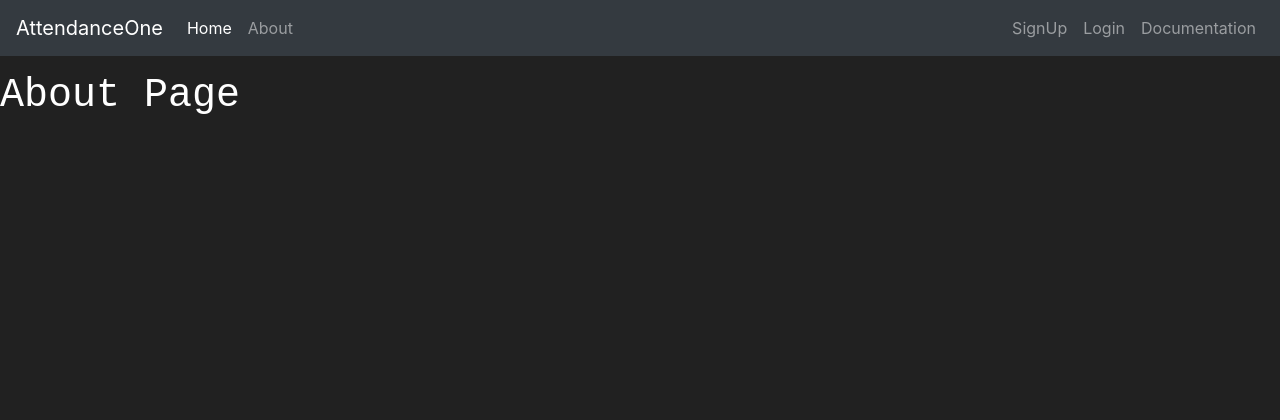
After one commit to siddharthverma-1607/AttendanceOne, a Django app: page /about/ in a window 1280 px wide. The commit adds this page. Shown: the top 420 px of the page. Run offline with Django 3.2, Linux system fonts and the light colour scheme; some libraries are stand-ins or nearby versions.

Commit message:
view updated

```diff
--- /dev/null
+++ b/attendanceOne/main/templates/main/about.html
@@ -0,0 +1,8 @@
+{% extends 'main/base.html' %}
+{% block title %}
+About
+{% endblock %}
+
+{% block content %}
+<h1>About Page</h1>
+{% endblock %}
--- a/attendanceOne/main/templates/main/base.html
+++ b/attendanceOne/main/templates/main/base.html
@@ -74,7 +74,7 @@
 <body>
   <!-- Navigation Bar Starts Here -->
   <nav class="navbar fixed-top navbar-expand-md navbar-dark bg-dark">
-    <a class="navbar-brand" href="#">AttendanceOne</a>
+    <a class="navbar-brand" href="{% url 'home' %}">AttendanceOne</a>
     <button class="navbar-toggler" type="button" data-toggle="collapse" data-target="#navbarNav">
       <span class="navbar-toggler-icon"></span>
     </button>
@@ -83,21 +83,21 @@
     <div class="collapse navbar-collapse" id="navbarNav">
       <ul class="navbar-nav mr-auto">
         <li class="nav-item active">
-          <a class="nav-link" href="#">Home <span class="sr-only">(current)</span></a>
+          <a class="nav-link" href="{% url 'home' %}">Home <span class="sr-only">(current)</span></a>
         </li>
         <li class="nav-item">
-          <a class="nav-link" href="#">About</a>
+          <a class="nav-link" href="{% url 'about' %}">About</a>
         </li>
       </ul>
       <ul class="navbar-nav">
         <li class="nav-item">
-          <a class="nav-link" href="#">SignUp</a>
+          <a class="nav-link" href="{% url 'signup' %}">SignUp</a>
         </li>
         <li class="nav-item">
-          <a class="nav-link" href="#">Login</a>
+          <a class="nav-link" href="{% url 'login' %}">Login</a>
         </li>
         <li class="nav-item">
-          <a class="nav-link" href="#">Documentation</a>
+          <a class="nav-link" href="{% url 'documentation' %}">Documentation</a>
         </li>
       </ul>
     </div>
--- a/attendanceOne/main/urls.py
+++ b/attendanceOne/main/urls.py
@@ -5,4 +5,7 @@ from .import views
 urlpatterns = [
     path("", views.home, name="home"),
     path("signup/", views.signUp, name="signup"),
+    path("login/", views.login, name="login"),
+    path("about/", views.about, name="about"),
+    path("documentation/", views.documentation, name="documentation"),
 ]
--- a/attendanceOne/main/views.py
+++ b/attendanceOne/main/views.py
@@ -1,6 +1,6 @@
 from django.shortcuts import render
 from django.http import HttpResponse
-
+from .import models
 
 # Create your views here.
 
@@ -10,4 +10,30 @@ def home(response):
 
 
 def signUp(response):
-    return render(response, "main/signup.html", {})
+    if response.method == "POST":
+        name = response.POST.get("name")
+        email = response.POST.get("email")
+        contact = response.POST.get("contact")
+        organization = response.POST.get("organization")
+        age = response.POST.get("age")
+        password = response.POST.get("pwd")
+
+        newUser = models.User(name, email, contact,
+                              organization, age, password)
+        form = newUser
+
+        return HttpResponse("<h1>SignUp Successful</h1><br>%s" % form)
+    else:
+        return render(response, "main/signup.html", {})
+
+
+def login(response):
+    return render(response, "main/login.html", {})
+
+
+def about(response):
+    return render(response, "main/about.html", {})
+
+
+def documentation(response):
+    return render(response, "main/document.html", {})
```
Also changed, not shown: attendanceOne/main/models.py (+6 -2 lines), attendanceOne/main/templates/main/document.html (added, +8 -0 lines), attendanceOne/main/templates/main/login.html (added, +8 -0 lines).
